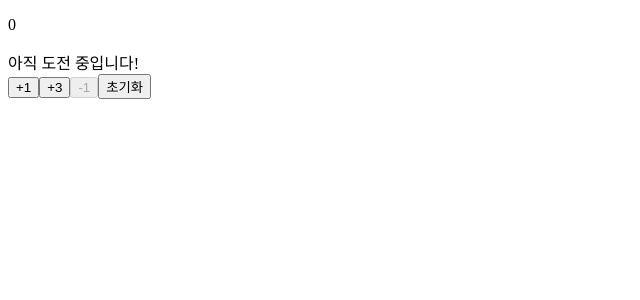
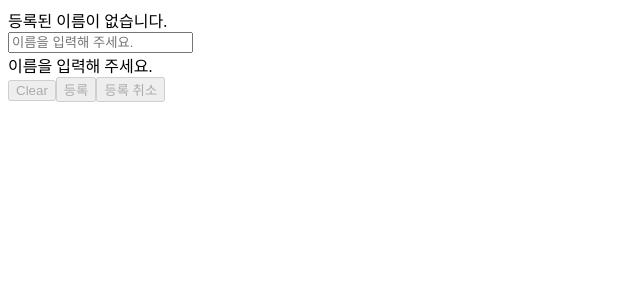
Before and after one commit to wlsdksql12/react-typescript-study, a React (Vite) app: page / in a window 1280 px wide. Shown: the top 300 px of the page, without its empty margins (0-640 px from the left). Built offline with nearby package versions, Linux system fonts and the light colour scheme.

Commit message:
2026-10-09

```diff
--- a/src/App.tsx
+++ b/src/App.tsx
@@ -1,49 +1,59 @@
 import { useState } from "react";
 
-interface CounterMessageProps {
-  counter: number;
-  target: number;
+interface NameProps {
+  name: string;
 }
 
-function CounterMessage({ counter, target }: CounterMessageProps) {
-  return (
-    <div>
-      {counter >= target ? "목표에 도달했습니다!" : "아직 도전 중입니다!"}
-    </div>
-  );
+function NamePractice({ name }: NameProps) {
+  const trimmedName = name.trim();
+  if (trimmedName !== "") {
+    return <div>안녕하세요, {trimmedName}님!</div>;
+  }
+  return <div>이름을 입력해 주세요.</div>;
+}
+
+function RegisteredName({ name }: NameProps) {
+  if (name !== "") {
+    return <div>등록된 이름: {name}</div>;
+  }
+
+  return <div>등록된 이름이 없습니다.</div>;
 }
 
 function App() {
-  const [counter, setCounter] = useState(0);
-  const handleOnClick = () => {
-    setCounter(counter + 1);
+  const [name, setName] = useState<string>("");
+  const [registeredName, setRegisteredName] = useState("");
+  const onChange = (event: React.ChangeEvent<HTMLInputElement>) => {
+    setName(event.target.value);
   };
-
-  const resetOnClickClear = () => {
-    setCounter(0);
+  const onClick = () => {
+    setName("");
   };
-
-  const handleOn3Click = () => {
-    setCounter((prev) => prev + 1);
-    setCounter((prev) => prev + 1);
-    setCounter((prev) => prev + 1);
+  const handleRegister = () => {
+    setRegisteredName(name.trim());
+    setName("");
   };
-
-  const handleOnClickDec = () => {
-    if (counter === 0) return;
-    setCounter((prev) => prev - 1);
+  const onClickCancel = () => {
+    setRegisteredName("");
   };
-
   return (
     <>
-      <p>{counter}</p>
-      <CounterMessage counter={counter} target={10} />
-      <button onClick={handleOnClick}>+1</button>
-      <button onClick={handleOn3Click}>+3</button>
-      <button onClick={handleOnClickDec} disabled={counter === 0}>
-        -1
+      <RegisteredName name={registeredName} />
+      <input
+        value={name}
+        onChange={onChange}
+        placeholder="이름을 입력해 주세요."
+      />
+      <NamePractice name={name} />
+      <button onClick={onClick} disabled={name === ""}>
+        Clear
       </button>
-      <button onClick={resetOnClickClear}>초기화</button>
+      <button onClick={handleRegister} disabled={name.trim() === ""}>
+        등록
+      </button>
+      <button onClick={onClickCancel} disabled={registeredName.trim() === ""}>
+        등록 취소
+      </button>
     </>
   );
 }
```
Also changed, not shown: 1 other file (tests, documents, lock files or other folders).
